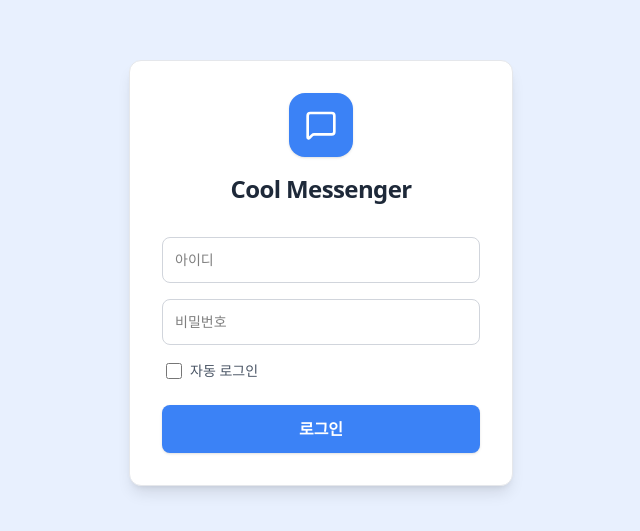
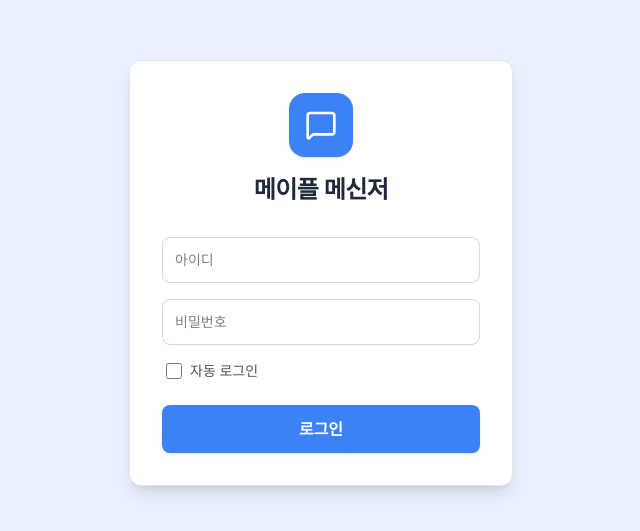
Before and after one commit to flowerdr14/Maple-Massage, a React (Vite) app: page / in a window 1280 px wide. Shown: the part 127-658 px from the top of the page, without its empty margins (319-959 px from the left). Built offline with nearby package versions, Linux system fonts and the light colour scheme.

Commit message:
feat: Update app name to 메이플 메신저
Update the application name and description to "메이플 메신저" across relevant files, including index.html, metadata.json, src/App.tsx, and public/manifest.json. This change localizes the application's branding.

```diff
--- a/index.html
+++ b/index.html
@@ -5,7 +5,8 @@
     <meta name="viewport" content="width=device-width, initial-scale=1.0, maximum-scale=1.0, user-scalable=no" />
     <meta name="theme-color" content="#3b82f6" />
     <link rel="manifest" href="/manifest.json" />
-    <title>Cool Messenger</title>
+    <link rel="icon" href="/해솔병원-메신저-아이콘.ico" />
+    <title>메이플 메신저</title>
   </head>
   <body>
     <div id="root"></div>
--- a/metadata.json
+++ b/metadata.json
@@ -1,5 +1,5 @@
 {
-  "name": "Maple Messenger",
-  "description": "A modern messenger application with personnel list and chat features.",
+  "name": "메이플 메신저",
+  "description": "조직도 및 채팅 기능을 갖춘 현대적인 메신저 애플리케이션입니다.",
   "requestFramePermissions": []
 }
--- a/src/App.tsx
+++ b/src/App.tsx
@@ -163,6 +163,7 @@ export default function App() {
   const [expandedDepts, setExpandedDepts] = useState<Record<string, boolean>>({ 'root': true, '의료진': true, '응급의학과 EM': true });
   const [expandedRoles, setExpandedRoles] = useState<Record<string, boolean>>({ '응급의학과 EM-과장': true, '응급의학과 EM-전문의': true, '응급의학과 EM-레지던트': true });
   const [isDropdownOpen, setIsDropdownOpen] = useState(false);
+  const [isThemePickerOpen, setIsThemePickerOpen] = useState(false);
   const [theme, setTheme] = useState<ThemeColor>('blue');
   const [fontSize, setFontSize] = useState<FontSize>('small');
 
@@ -849,7 +850,7 @@ export default function App() {
             <div className="w-16 h-16 bg-[#3b82f6] rounded-2xl flex items-center justify-center mb-4 shadow-sm">
               <MessageSquare size={32} className="text-white" />
             </div>
-            <h1 className="text-2xl font-bold text-gray-800 tracking-tight">Cool Messenger</h1>
+            <h1 className="text-2xl font-bold text-gray-800 tracking-tight">메이플 메신저</h1>
           </div>
           <form onSubmit={handleLogin} className="space-y-4">
             <div>
@@ -939,18 +940,28 @@ export default function App() {
               </div>
             </div>
             <div className="flex items-center gap-3 mt-1">
-              <div className="relative group">
-                <Grid size={18} className="cursor-pointer hover:text-gray-200" title="테마 변경" />
-                <div className="absolute right-0 top-6 hidden group-hover:flex bg-white border border-gray-300 shadow-xl p-2 rounded-md z-[100] gap-2">
+              <div className="relative">
+                <Grid
+                  size={18}
+                  className="cursor-pointer hover:text-gray-200"
+                  title="테마 변경"
+                  onClick={() => setIsThemePickerOpen(!isThemePickerOpen)}
+                />
+                {isThemePickerOpen && (
+                  <div className="absolute right-0 top-6 flex bg-white border border-gray-300 shadow-xl p-2 rounded-md z-[100] gap-2">
                     {(['pink', 'navy', 'blue', 'lavender', 'green'] as ThemeColor[]).map(c => (
                       <div
                         key={c}
-                      className="w-6 h-6 rounded-full cursor-pointer border border-gray-200"
+                        className="w-6 h-6 rounded-full cursor-pointer border border-gray-200 hover:scale-110 transition-transform"
                         style={{ backgroundColor: themeColors[c] }}
-                      onClick={() => setTheme(c)}
+                        onClick={() => {
+                          setTheme(c);
+                          setIsThemePickerOpen(false);
+                        }}
                       />
                     ))}
                   </div>
+                )}
               </div>
               <Home size={18} className="cursor-pointer hover:text-gray-200" title="공지" onClick={() => openModal('1:1')} />
               <Smile size={18} className="cursor-pointer hover:text-gray-200" title="설문" onClick={() => { changeActiveChannel('global'); setViewMode('messenger'); }} />
```
Also changed, not shown: public/manifest.json. Lines whose indentation alone changed are shown as unchanged.
